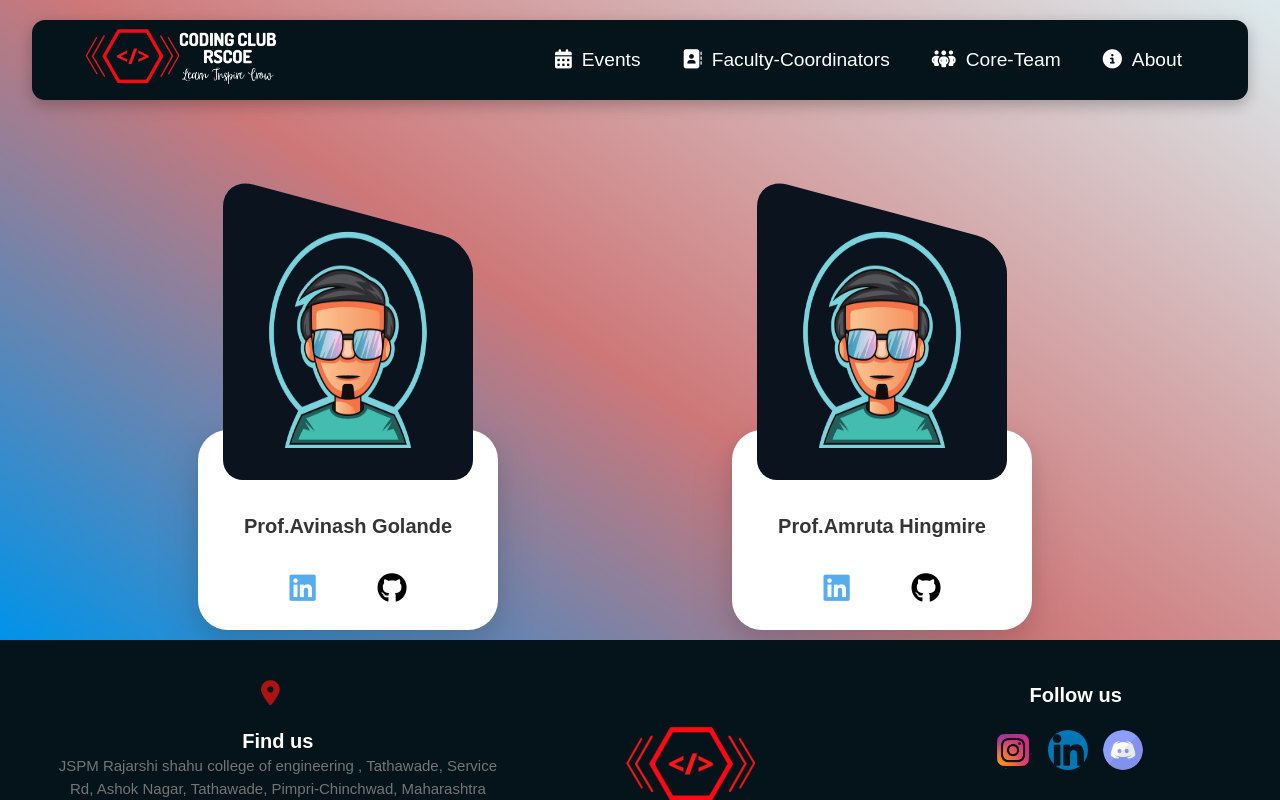
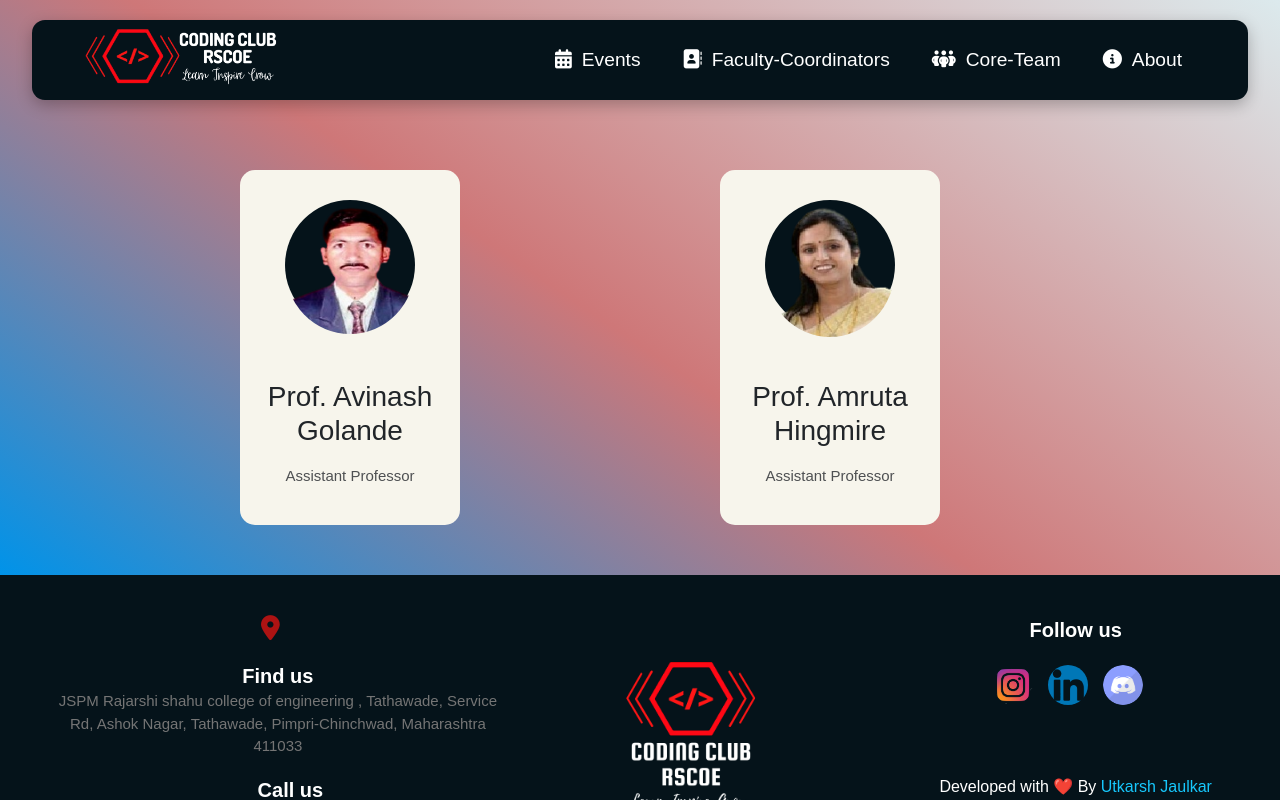
Before and after one commit to utkarshjaulkar/Coding_Club_RSCOE, a React (Create React App) app: page /faculty in a window 1280 px wide. Shown: the top 800 px of the page. Built offline with nearby package versions, Linux system fonts and the light colour scheme.

Commit message:
Changed faculty infoand UI

```diff
--- a/src/components/Faculty/Faculty.css
+++ b/src/components/Faculty/Faculty.css
@@ -19,6 +19,120 @@
   align-items: center;
 }
 
+.profile-div-1 {
+  width: 50%;
+  padding: 20px;
+  padding-left: 180px;
+  margin-left: 60px;
+}
+
+.profile-div {
+  width: 50%;
+}
+
+.our-team {
+  padding: 30px 0 40px;
+  margin-bottom: 30px;
+  background-color: #f7f5ec;
+  text-align: center;
+  overflow: hidden;
+  position: relative;
+  border-radius: 15px;
+}
+
+.our-team .picture {
+  display: inline-block;
+  height: 130px;
+  width: 130px;
+  margin-bottom: 50px;
+  z-index: 1;
+  position: relative;
+}
+
+.our-team .picture::before {
+  content: "";
+  width: 100%;
+  height: 0;
+  border-radius: 50%;
+  background-color: rgb(5, 19, 26);
+  position: absolute;
+  bottom: 135%;
+  right: 0;
+  left: 0;
+  opacity: 0.9;
+  transform: scale(3);
+  transition: all 0.3s linear 0s;
+}
+
+.our-team:hover .picture::before {
+  height: 100%;
+}
+
+.our-team .picture::after {
+  content: "";
+  width: 100%;
+  height: 100%;
+  border-radius: 50%;
+  background-color: rgb(5, 19, 26);
+  position: absolute;
+  top: 0;
+  left: 0;
+  z-index: -1;
+}
+
+.our-team .picture img {
+  width: 100%;
+  height: auto;
+  border-radius: 50%;
+  transform: scale(1);
+  transition: all 0.9s ease 0s;
+}
+
+.our-team:hover .picture img {
+  box-shadow: 0 0 0 14px #f7f5ec;
+  transform: scale(0.7);
+}
+
+.our-team .title {
+  display: block;
+  font-size: 15px;
+  color: #4e5052;
+  text-transform: capitalize;
+}
+
+.our-team .social {
+  width: 100%;
+  padding: 0;
+  margin: 0;
+  background-color: rgb(5, 19, 26);
+  position: absolute;
+  bottom: -100px;
+  left: 0;
+  transition: all 0.5s ease 0s;
+}
+
+.our-team:hover .social {
+  bottom: 0;
+}
+
+.our-team .social li {
+  display: inline-block;
+}
+
+.our-team .social li a {
+  display: block;
+  padding: 10px;
+  font-size: 17px;
+  color: white;
+  transition: all 0.3s ease 0s;
+  text-decoration: none;
+}
+
+.our-team .social li a:hover {
+  color: rgb(5, 19, 26);
+  background-color: #f7f5ec;
+}
+
 @media screen and (max-width: 850px) {
   .card-profile {
     background-color: #0093e9;
--- a/src/components/Faculty/Faculty.js
+++ b/src/components/Faculty/Faculty.js
@@ -1,8 +1,7 @@
-import Navbar from "../Navbar/Navbar";
-import Profile from "../utilities/ProfileCard/Profile";
-import Footer from "../Footer/Footer";
-import "./Faculty.css";
-import "animate.css";
+import Navbar from '../Navbar/Navbar'
+import Footer from '../Footer/Footer'
+import './Faculty.css'
+import 'animate.css'
 
 const Faculty = () => {
   return (
@@ -10,16 +9,36 @@ const Faculty = () => {
       <Navbar />
 
       <div className="card-profile">
-        <div className="col-12 col-sm-6 col-md-4 col-lg-3 animate__animated animate__bounceInLeft">
-          <Profile name="Prof.Avinash Golande" position="" />
+        <div class="profile-div-1 animate__animated animate__bounceInLeft">
+          <div class="our-team ">
+            <div class="picture">
+              <img class="img-fluid" src="./team-images/Avinash-sir.png" />
+            </div>
+            <div class="team-content">
+              <h3 class="name">Prof. Avinash Golande</h3>
+              <h4 class="title">Assistant Professor</h4>
+            </div>
+            <ul class="social"> </ul>
+          </div>
         </div>
-        <div className="col-12 col-sm-6 col-md-4 col-lg-3 animate__animated animate__bounceInRight">
-          <Profile name="Prof.Amruta Hingmire" position="" />
+        <div class="profile-div-1 animate__animated animate__bounceInRight">
+          <div class="our-team ">
+            <div class="picture">
+              <img class="img-fluid" src="./team-images/amruta-mam.png" />
+            </div>
+            <div class="team-content">
+              <h3 class="name">Prof. Amruta Hingmire</h3>
+              <h4 class="title">Assistant Professor</h4>
+            </div>
+            <ul class="social"> </ul>
+          </div>
         </div>
+
+        <div className="col-12 col-sm-6 col-md-4 col-lg-3 animate__animated animate__bounceInRight"></div>
       </div>
       <Footer />
     </>
-  );
-};
+  )
+}
 
-export default Faculty;
+export default Faculty
--- a/src/components/utilities/ProfileCard/Profile.css
+++ /dev/null
@@ -1,116 +0,0 @@
-.profile {
-  /* width: 100vw; */
-  /* height: 100vh; */
-  display: flex;
-  flex-direction: column;
-  align-items: center;
-  justify-content: space-between;
-  border: none;
-  margin: 10px;
-  margin-bottom: 10px;
-  width: 250px;
-  background-color: transparent;
-  /* margin-top: ; */
-}
-
-.img-container {
-  margin-bottom: -50px;
-  border-radius: 20px;
-  overflow: hidden;
-}
-
-.skewed {
-  width: 250px;
-  height: 320px;
-  margin: 50px 0 -50px 0;
-  border-radius: 30px;
-  transform: skewY(15deg);
-  overflow: hidden;
-}
-
-#img {
-  width: 100%;
-  height: 100%;
-  margin-top: -30px;
-  transform: skewY(-15deg);
-
-  position: center;
-  transition: all 0.3s ease;
-}
-
-#img:hover {
-  position: relative;
-
-}
-
-.content {
-  width: 300px;
-  height: 200px;
-  padding-top: 60px;
-  border-radius: 30px;
-  background-color: white;
-  box-shadow: rgba(17, 17, 26, 0.1) 0px 8px 24px,
-    rgba(17, 17, 26, 0.1) 0px 16px 48px;
-  display: flex;
-  flex-direction: column;
-  justify-content: center;
-  align-items: center;
-}
-
-.content h3 {
-  font-size: 20px;
-  color: #353535;
-  font-weight: bold;
-}
-
-.content p {
-  font-size: 16px;
-  margin-top: 1px;
-  color: #353535;
-}
-
-.content .links {
-  width: 80%;
-  margin-top: 10px;
-  display: flex;
-  justify-content: space-evenly;
-}
-
-.content .links .fa-linkedin {
-  color: #55acee;
-  font-size: 30px;
-  border-radius: 20px;
-  transition: all 0.3s ease;
-}
-
-.content .links .fa-github {
-  color: black;
-  font-size: 30px;
-  border-radius: 20px;
-  transition: all 0.3s ease;
-}
-
-.content .links i:hover {
-  transform: scale(1.2);
-}
-
-@media screen and (max-width: 850px) {
-  .content {
-    width: 300px;
-    height: 200px;
-
-    border-radius: 30px;
-    background-color: white;
-    box-shadow: rgba(17, 17, 26, 0.1) 0px 8px 24px,
-      rgba(17, 17, 26, 0.1) 0px 16px 48px;
-    display: flex;
-  }
-  .skewed {
-    width: 250px;
-    height: 320px;
-    margin: 50px 0 -50px 0;
-    border-radius: 30px;
-    transform: skewY(15deg);
-    overflow: hidden;
-  }
-}
--- a/src/components/utilities/ProfileCard/Profile.js
+++ /dev/null
@@ -1,34 +0,0 @@
-import "./Profile.css";
-import "animate.css";
-
-const Profile = (props) => {
-  const name = props.name;
-  const position = props.position;
-  return (
-    <>
-      <div class="profile">
-        <div class="img-container">
-          <div class="skewed">
-
-              <img id="img" src="./images/profile-demo.png"/>
-
-          </div>
-        </div>
-        <div class="content">
-          <h3>{name}</h3>
-          <p>{position}</p>
-          <div class="links">
-            <a href="#">
-              <i class="fab fa-linkedin "></i>
-            </a>
-            <a href="#">
-              <i class="fab fa-github "></i>
-            </a>
-          </div>
-        </div>
-      </div>
-    </>
-  );
-};
-
-export default Profile;
```
Also changed, not shown: src/components/Events_Timeline/Timeline.js (+31 -56 lines), public/team-images/Avinash-sir.png (added), public/team-images/amruta-mam.png (added).
